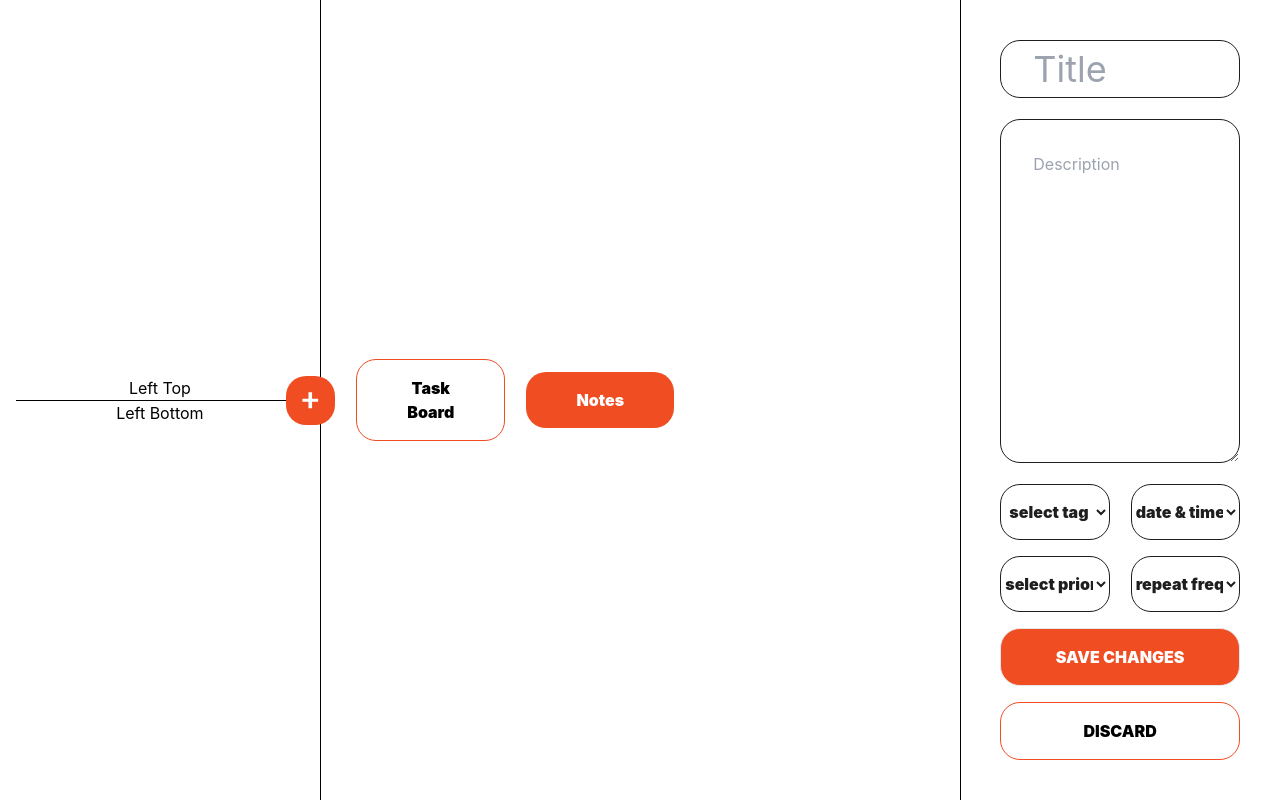
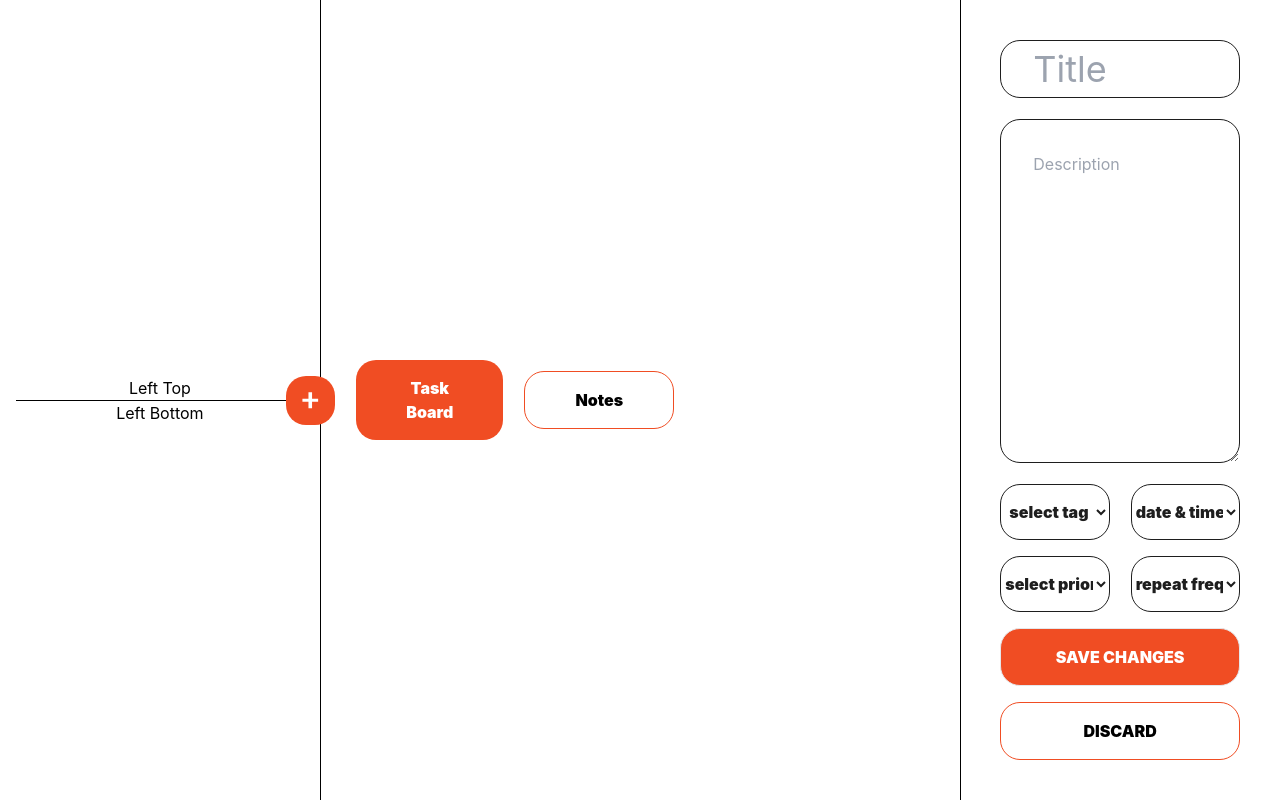
Before and after one commit to TarunVuppala/Task-Manager, a React (Create React App) app in the folder frontend/: page / in a window 1280 px wide. Built offline with nearby package versions, Linux system fonts and the light colour scheme.

Commit message:
Update Navbar.jsx

```diff
--- a/frontend/src/components/Navbar.jsx
+++ b/frontend/src/components/Navbar.jsx
@@ -2,7 +2,7 @@ import React, { useState } from 'react'
 
 
 const Navbar = () => {
-  const [activeTab, setActiveTab] = useState("Notes");
+  const [activeTab, setActiveTab] = useState("Task Board");
 
 
 
```
